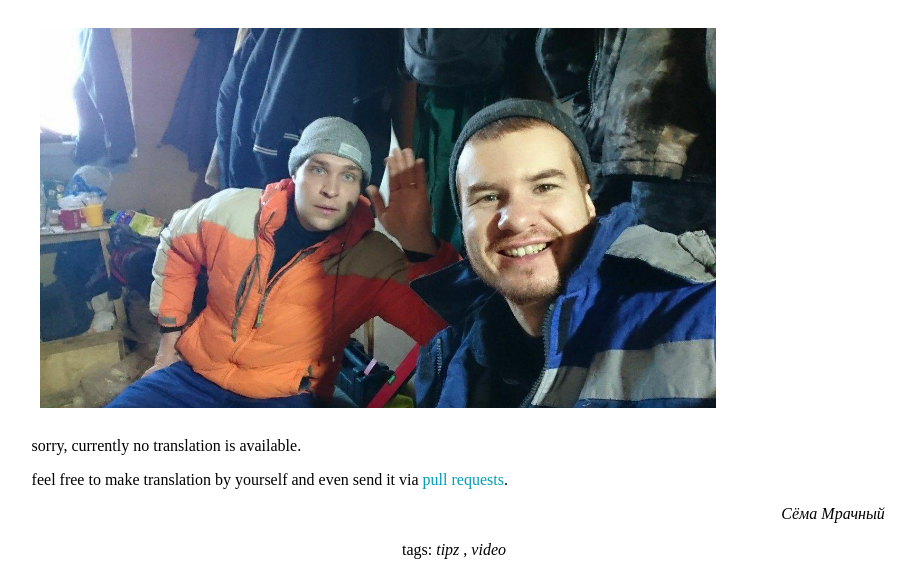
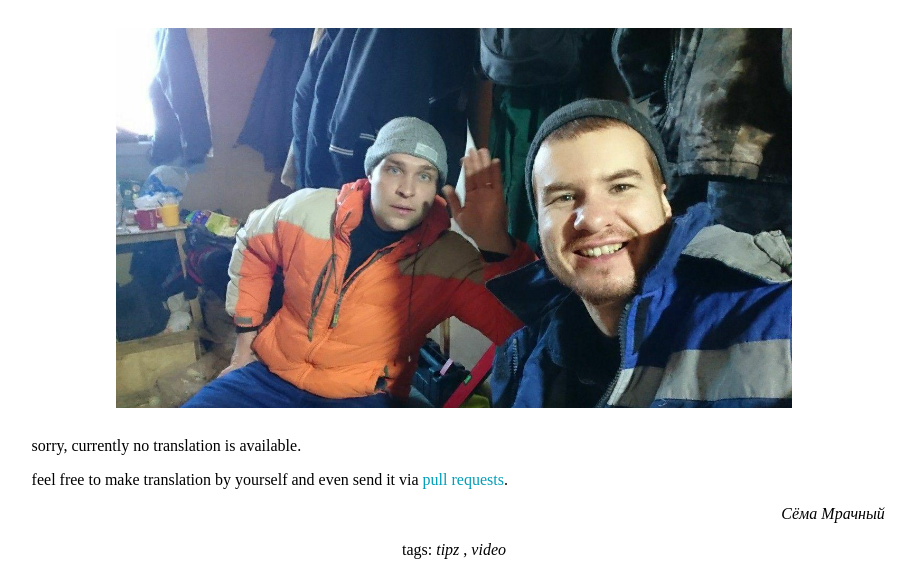
Before and after one commit to slr/slr.github.io, a Jekyll site: the page built from _posts/2018-12-25-vmo-20-installation-guide.html, in a window 1280 px wide. Shown: the part 485-1062 px from the top of the page, without its empty margins (186-1102 px from the left). Built offline with Jekyll 4.4.1, drawn with Linux system fonts in a browser that asks for light colours.

Commit message:
edit 2018-12-25 post

```diff
--- a/_posts/2018-12-25-vmo-20-installation-guide.html
+++ b/_posts/2018-12-25-vmo-20-installation-guide.html
@@ -9,13 +9,13 @@
 </div>
 <!--lurk-->
 
-<span class="vid-ph" data-src="https://www.youtube.com/watch?v=_Vz8bgVMUa8" style="width: 560px; height: 315px;"></span>
+<span class="vid-ph" data-src="https://www.youtube.com/embed/_Vz8bgVMUa8" style="width: 560px; height: 315px;"></span>
 
 <div lang="ru">
 <p>заказать монтаж ВМО-20, ВМО-30 — 8-982-344-81-80, Евгений. звоните, либо пишите в Telegram.
 </div>
 
-<p><a href="https://www.instagram.com/p/BruktMSlK0W/"><span class="img-ph" data-src="/img/photo_2018-12-18_14-10-48.jpg" data-alt="photo from my Instagram post"></span></a>
+<p class="cntrd"><a href="https://www.instagram.com/p/BruktMSlK0W/"><span class="img-ph" data-src="/img/photo_2018-12-18_14-10-48.jpg" data-alt="photo from my Instagram post"></span></a>
 
 <div lang="ru">
 <p>отблагодарить за видео — <a href="https://money.yandex.ru/to/41001576134386">https://money.yandex.ru/to/41001576134386</a> или <a href="bitcoin:148d4PSeWfZpHS7bn13DX9q2SSD87knM5w">bitcoin:148d4PSeWfZpHS7bn13DX9q2SSD87knM5w</a>
```
